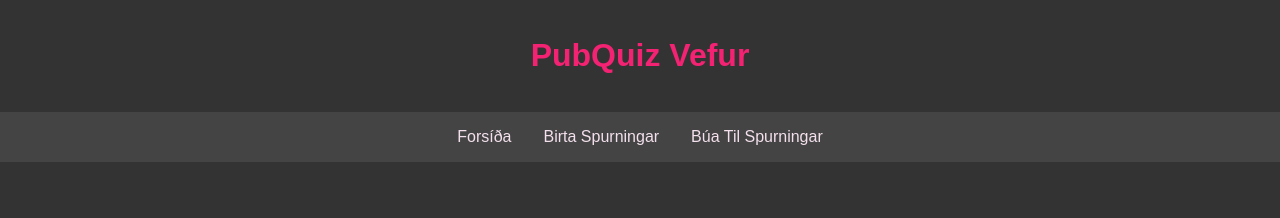
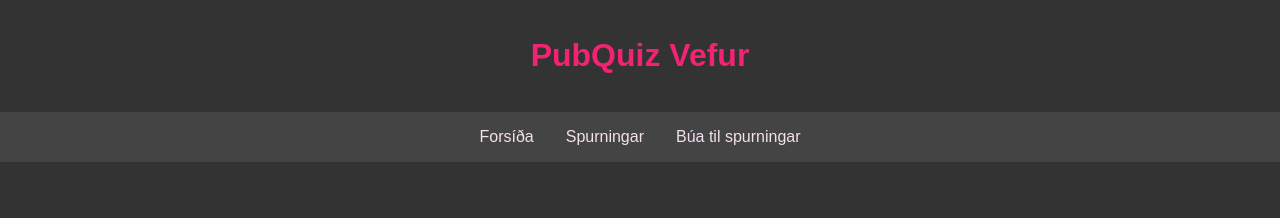
Before and after one commit to spita23/HV2, a website built with Parcel: page spurningar.html in a window 1280 px wide. Shown: the top 218 px of the page. Built offline with nearby package versions, Linux system fonts and the light colour scheme.

Commit message:
stafsetning

```diff
--- a/spurningar.html
+++ b/spurningar.html
@@ -3,7 +3,7 @@
 <head>
     <meta charset="UTF-8">
     <meta name="viewport" content="width=device-width, initial-scale=1.0">
-    <title>Birta Spurningar - PubQuiz</title>
+    <title>Spurningar - PubQuiz</title>
     <link rel="stylesheet" href="styles.css">
 </head>
 <body>
@@ -13,8 +13,8 @@
     <nav>
         <ul>
             <li><a href="index.html">Forsíða</a></li>
-            <li><a href="spurningar.html">Birta Spurningar</a></li>
-            <li><a href="nyspurning.html">Búa Til Spurningar</a></li>
+            <li><a href="spurningar.html">Spurningar</a></li>
+            <li><a href="nyspurning.html">Búa til spurningar</a></li>
         </ul>
     </nav>
     <main>
```
Also changed, not shown: index.html (+2 -2 lines), nyspurning.html (+2 -2 lines).
